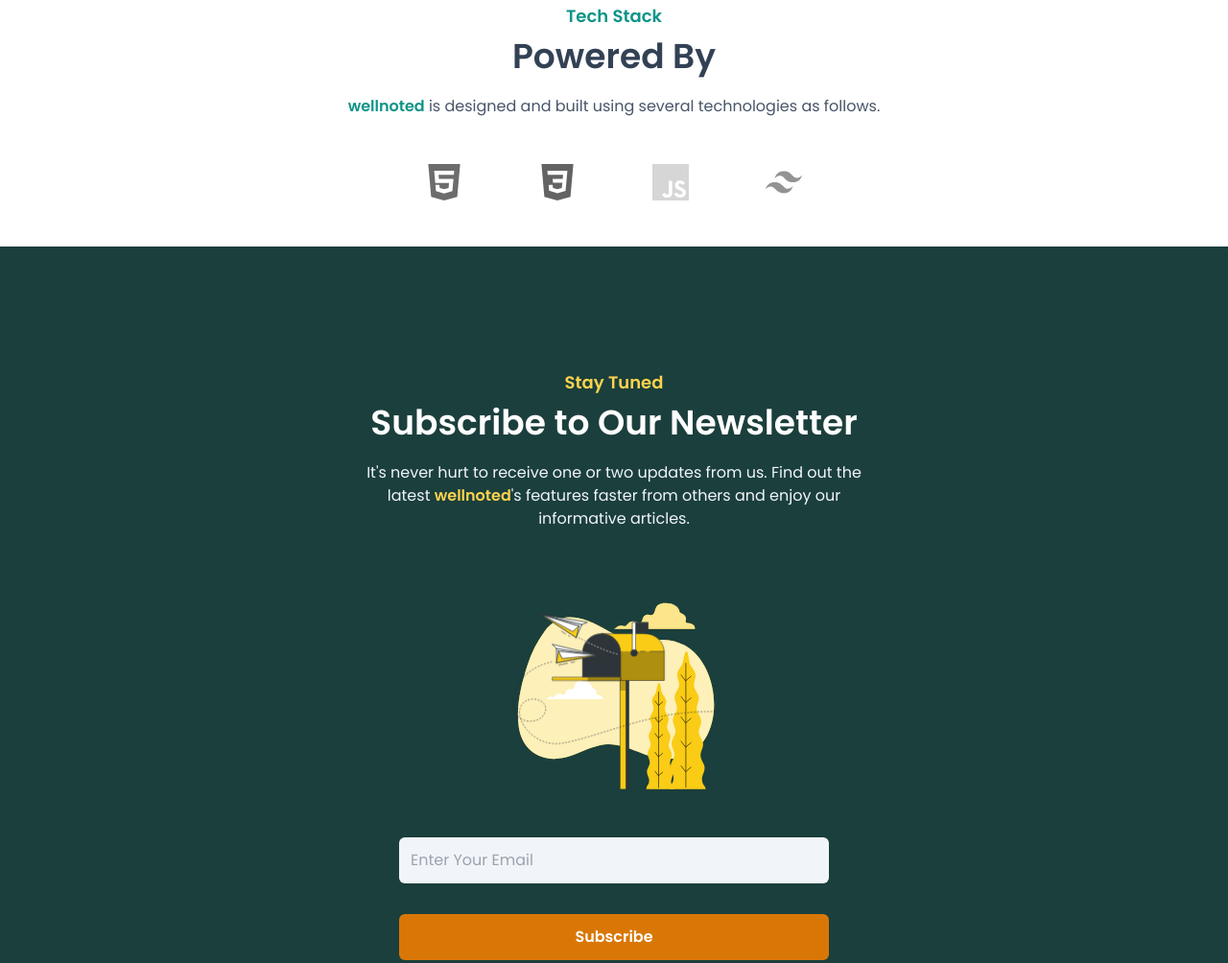
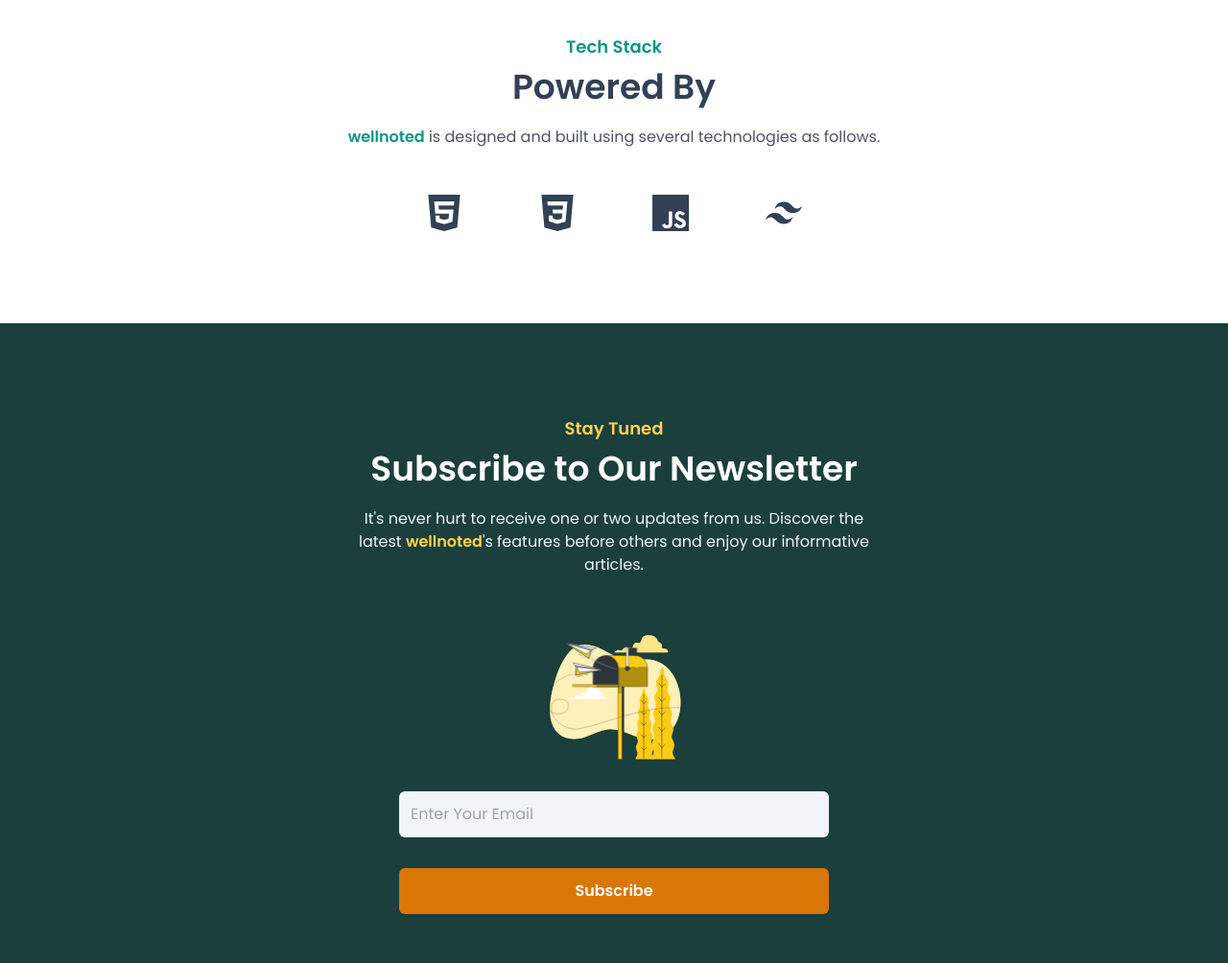
Before and after one commit to yogskr/wellnoted, a website: page index.html in a window 1280 px wide. Shown: the part 3670-4674 px from the top of the page at 96% size. Drawn offline with Linux system fonts and the light colour scheme.

Commit message:
modified classes

```diff
--- a/index.html
+++ b/index.html
@@ -40,7 +40,7 @@
                 <a href="#features" class="text-base font-semibold text-secondary hover:text-primary">Features</a>
               </li>
               <li class="group">
-                <a href="#contact" class="text-base font-semibold text-secondary hover:text-primary">Subscribe</a>
+                <a href="#subscribe" class="text-base font-semibold text-secondary hover:text-primary">Subscribe</a>
               </li>
               <li class="group">
                 <a href="#" class="text-base font-semibold text-secondary hover:text-primary">Blog</a>
@@ -56,13 +56,15 @@
             class="peer-checked:translate-x-0 translate-x-[100%] transition duration-300 ease-in-out fixed inset-0 pt-20 pb-5 bg-white mt-[4.2rem] flex flex-col justify-between lg:hidden">
             <ul class="flex flex-col items-center gap-10 lg:flex-row lg:gap-10">
               <li class="group">
-                <a href="#" class="text-base font-semibold text-secondary hover:text-primary sm:text-xl">Home</a>
+                <a href="#home" class="text-base font-semibold text-secondary hover:text-primary sm:text-xl">Home</a>
               </li>
               <li class="group">
-                <a href="#" class="text-base font-semibold text-secondary hover:text-primary sm:text-xl">Features</a>
+                <a href="#features"
+                  class="text-base font-semibold text-secondary hover:text-primary sm:text-xl">Features</a>
               </li>
               <li class="group">
-                <a href="#" class="text-base font-semibold text-secondary hover:text-primary sm:text-xl">Subscribe</a>
+                <a href="#subscribe"
+                  class="text-base font-semibold text-secondary hover:text-primary sm:text-xl">Subscribe</a>
               </li>
               <li class="group">
                 <a href="#" class="text-base font-semibold text-secondary hover:text-primary sm:text-xl">Blog</a>
@@ -1708,7 +1710,7 @@
   <!-- Features Section End -->
 
   <!-- Tech Stack Section Start -->
-  <section class="pt-24 pb-12">
+  <section class="pt-32 pb-24">
     <div class="container">
       <div class="block mb-12">
         <div class="px-10 lg:px-16 max-w-full mx-auto">
@@ -1727,35 +1729,31 @@
       <div class="flex flex-wrap items-center justify-center gap-5 md:gap-14 lg:gap-20">
         <!-- HTML -->
         <svg role="img" viewBox="0 0 24 24" xmlns="http://www.w3.org/2000/svg" width="38" height="38"
-          class="lg:grayscale lg:hover:grayscale-0 transition duration-300 ease-in-out">
+          class="fill-[#E34F26] lg:fill-secondary lg:hover:fill-[#E34F26] transition duration-300 ease-in-out">
           <title>HTML5</title>
           <path
-            d="M1.5 0h21l-1.91 21.563L11.977 24l-8.564-2.438L1.5 0zm7.031 9.75l-.232-2.718 10.059.003.23-2.622L5.412 4.41l.698 8.01h9.126l-.326 3.426-2.91.804-2.955-.81-.188-2.11H6.248l.33 4.171L12 19.351l5.379-1.443.744-8.157H8.531z"
-            fill="#E34F26" />
+            d="M1.5 0h21l-1.91 21.563L11.977 24l-8.564-2.438L1.5 0zm7.031 9.75l-.232-2.718 10.059.003.23-2.622L5.412 4.41l.698 8.01h9.126l-.326 3.426-2.91.804-2.955-.81-.188-2.11H6.248l.33 4.171L12 19.351l5.379-1.443.744-8.157H8.531z" />
         </svg>
         <!-- CSS -->
         <svg role="img" viewBox="0 0 24 24" xmlns="http://www.w3.org/2000/svg" width="38" height="38"
-          class="lg:grayscale lg:hover:grayscale-0 transition duration-300 ease-in-out">
+          class="fill-[#1572B6] lg:fill-secondary lg:hover:fill-[#1572B6] transition duration-300 ease-in-out">
           <title>CSS3</title>
           <path
-            d="M1.5 0h21l-1.91 21.563L11.977 24l-8.565-2.438L1.5 0zm17.09 4.413L5.41 4.41l.213 2.622 10.125.002-.255 2.716h-6.64l.24 2.573h6.182l-.366 3.523-2.91.804-2.956-.81-.188-2.11h-2.61l.29 3.855L12 19.288l5.373-1.53L18.59 4.414z"
-            fill="#1572B6" />
+            d="M1.5 0h21l-1.91 21.563L11.977 24l-8.565-2.438L1.5 0zm17.09 4.413L5.41 4.41l.213 2.622 10.125.002-.255 2.716h-6.64l.24 2.573h6.182l-.366 3.523-2.91.804-2.956-.81-.188-2.11h-2.61l.29 3.855L12 19.288l5.373-1.53L18.59 4.414z" />
         </svg>
         <!-- JavaScript -->
         <svg role="img" viewBox="0 0 24 24" xmlns="http://www.w3.org/2000/svg" width="38" height="38"
-          class="lg:grayscale lg:hover:grayscale-0 transition duration-300 ease-in-out">
+          class="fill-[#F7DF1E] lg:fill-secondary lg:hover:fill-[#F7DF1E] transition duration-300 ease-in-out">
           <title>JavaScript</title>
           <path
-            d="M0 0h24v24H0V0zm22.034 18.276c-.175-1.095-.888-2.015-3.003-2.873-.736-.345-1.554-.585-1.797-1.14-.091-.33-.105-.51-.046-.705.15-.646.915-.84 1.515-.66.39.12.75.42.976.9 1.034-.676 1.034-.676 1.755-1.125-.27-.42-.404-.601-.586-.78-.63-.705-1.469-1.065-2.834-1.034l-.705.089c-.676.165-1.32.525-1.71 1.005-1.14 1.291-.811 3.541.569 4.471 1.365 1.02 3.361 1.244 3.616 2.205.24 1.17-.87 1.545-1.966 1.41-.811-.18-1.26-.586-1.755-1.336l-1.83 1.051c.21.48.45.689.81 1.109 1.74 1.756 6.09 1.666 6.871-1.004.029-.09.24-.705.074-1.65l.046.067zm-8.983-7.245h-2.248c0 1.938-.009 3.864-.009 5.805 0 1.232.063 2.363-.138 2.711-.33.689-1.18.601-1.566.48-.396-.196-.597-.466-.83-.855-.063-.105-.11-.196-.127-.196l-1.825 1.125c.305.63.75 1.172 1.324 1.517.855.51 2.004.675 3.207.405.783-.226 1.458-.691 1.811-1.411.51-.93.402-2.07.397-3.346.012-2.054 0-4.109 0-6.179l.004-.056z"
-            fill="#F7DF1E" />
+            d="M0 0h24v24H0V0zm22.034 18.276c-.175-1.095-.888-2.015-3.003-2.873-.736-.345-1.554-.585-1.797-1.14-.091-.33-.105-.51-.046-.705.15-.646.915-.84 1.515-.66.39.12.75.42.976.9 1.034-.676 1.034-.676 1.755-1.125-.27-.42-.404-.601-.586-.78-.63-.705-1.469-1.065-2.834-1.034l-.705.089c-.676.165-1.32.525-1.71 1.005-1.14 1.291-.811 3.541.569 4.471 1.365 1.02 3.361 1.244 3.616 2.205.24 1.17-.87 1.545-1.966 1.41-.811-.18-1.26-.586-1.755-1.336l-1.83 1.051c.21.48.45.689.81 1.109 1.74 1.756 6.09 1.666 6.871-1.004.029-.09.24-.705.074-1.65l.046.067zm-8.983-7.245h-2.248c0 1.938-.009 3.864-.009 5.805 0 1.232.063 2.363-.138 2.711-.33.689-1.18.601-1.566.48-.396-.196-.597-.466-.83-.855-.063-.105-.11-.196-.127-.196l-1.825 1.125c.305.63.75 1.172 1.324 1.517.855.51 2.004.675 3.207.405.783-.226 1.458-.691 1.811-1.411.51-.93.402-2.07.397-3.346.012-2.054 0-4.109 0-6.179l.004-.056z" />
         </svg>
         <!-- TailwindCSS -->
         <svg role="img" viewBox="0 0 24 24" xmlns="http://www.w3.org/2000/svg" width="38" height="38"
-          class="lg:grayscale lg:hover:grayscale-0 transition duration-300 ease-in-out">
+          class="fill-[#06B6D4] lg:fill-secondary lg:hover:fill-[#06B6D4] transition duration-300 ease-in-out">
           <title>Tailwind CSS</title>
           <path
-            d="M12.001,4.8c-3.2,0-5.2,1.6-6,4.8c1.2-1.6,2.6-2.2,4.2-1.8c0.913,0.228,1.565,0.89,2.288,1.624 C13.666,10.618,15.027,12,18.001,12c3.2,0,5.2-1.6,6-4.8c-1.2,1.6-2.6,2.2-4.2,1.8c-0.913-0.228-1.565-0.89-2.288-1.624 C16.337,6.182,14.976,4.8,12.001,4.8z M6.001,12c-3.2,0-5.2,1.6-6,4.8c1.2-1.6,2.6-2.2,4.2-1.8c0.913,0.228,1.565,0.89,2.288,1.624 c1.177,1.194,2.538,2.576,5.512,2.576c3.2,0,5.2-1.6,6-4.8c-1.2,1.6-2.6,2.2-4.2,1.8c-0.913-0.228-1.565-0.89-2.288-1.624 C10.337,13.382,8.976,12,6.001,12z"
-            fill="#06B6D4" />
+            d="M12.001,4.8c-3.2,0-5.2,1.6-6,4.8c1.2-1.6,2.6-2.2,4.2-1.8c0.913,0.228,1.565,0.89,2.288,1.624 C13.666,10.618,15.027,12,18.001,12c3.2,0,5.2-1.6,6-4.8c-1.2,1.6-2.6,2.2-4.2,1.8c-0.913-0.228-1.565-0.89-2.288-1.624 C16.337,6.182,14.976,4.8,12.001,4.8z M6.001,12c-3.2,0-5.2,1.6-6,4.8c1.2-1.6,2.6-2.2,4.2-1.8c0.913,0.228,1.565,0.89,2.288,1.624 c1.177,1.194,2.538,2.576,5.512,2.576c3.2,0,5.2-1.6,6-4.8c-1.2,1.6-2.6,2.2-4.2,1.8c-0.913-0.228-1.565-0.89-2.288-1.624 C10.337,13.382,8.976,12,6.001,12z" />
         </svg>
       </div>
     </div>
@@ -1763,7 +1761,7 @@
   <!-- Tech Stack Section End -->
 
   <!-- Newsletter Section Start -->
-  <section id="subscribe" class="pt-32 pb-24 bg-[#1B3F3C]">
+  <section id="subscribe" class="pt-24 pb-12 bg-[#1B3F3C]">
     <div class="container">
       <div class="block mb-8 px-10 lg:px-16 max-w-2xl mx-auto">
         <h4 class="text-lg text-center font-semibold text-amber-300 mb-2">
@@ -1773,15 +1771,14 @@
           Subscribe to Our Newsletter
         </h2>
         <p class="font-medium text-base text-slate-100 text-center">
-          It's never hurt to receive one or two updates from us. Find out the latest <span
+          It's never hurt to receive one or two updates from us. Discover the latest <span
             class="font-semibold text-amber-300">wellnoted</span>'s
-          features faster from
-          others and enjoy our informative articles.
+          features before others and enjoy our informative articles.
         </p>
       </div>
       <figure class="w-full">
         <!-- NOTE: Mailbox -->
-        <svg xmlns="http://www.w3.org/2000/svg" viewBox="0 0 500 500" class="w-72 max-w-sm m-auto">
+        <svg xmlns="http://www.w3.org/2000/svg" viewBox="0 0 500 500" class="w-48 max-w-sm m-auto">
           <g id="freepik--background-simple--inject-1--inject-122">
             <path
               d="M378,152.56c-15.56-8.52-31.77-11.94-49.46-9.75-21.79,2.69-39,5.86-59.85-2.26-17.53-6.82-33.54-17-50.26-25.44-34.2-17.35-68.15-22.72-93.79,11.5-13.64,18.21-24,39.12-31.15,61.18-11.56,35.59-21.06,75-15.85,112.17,6.59,47.12,47,69.24,95.34,52.17,19.55-6.9,38.42-17,59.27-19.89,43.63-6.06,79.59,34,131.91,24.26C454.34,339.74,447.68,190.71,378,152.56Z"
```
Also changed, not shown: dist/css/tailwind-style.css.
